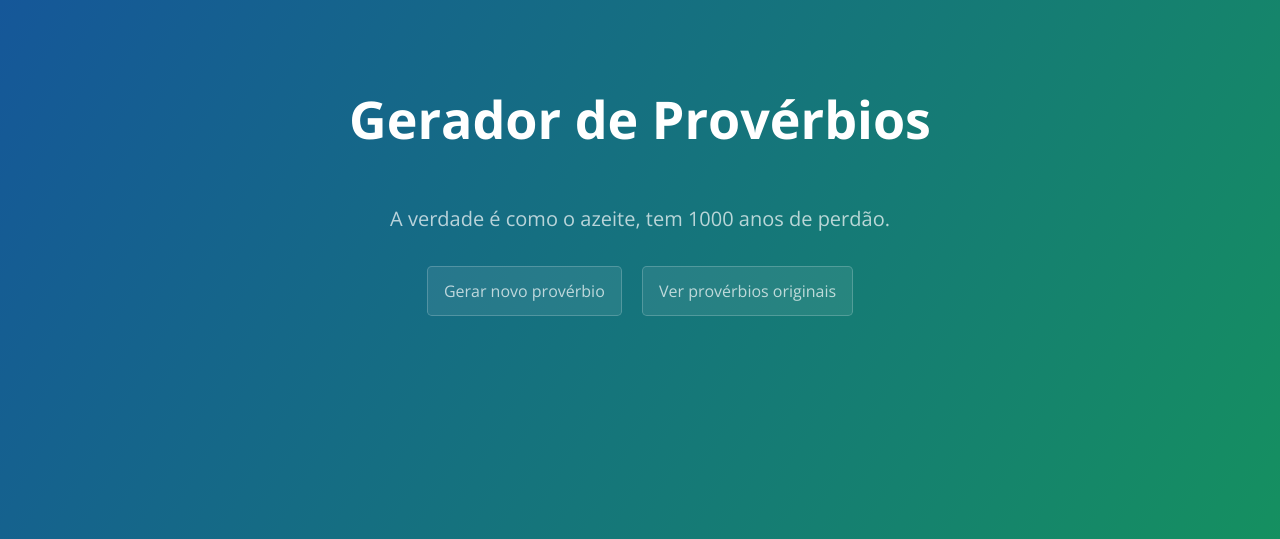
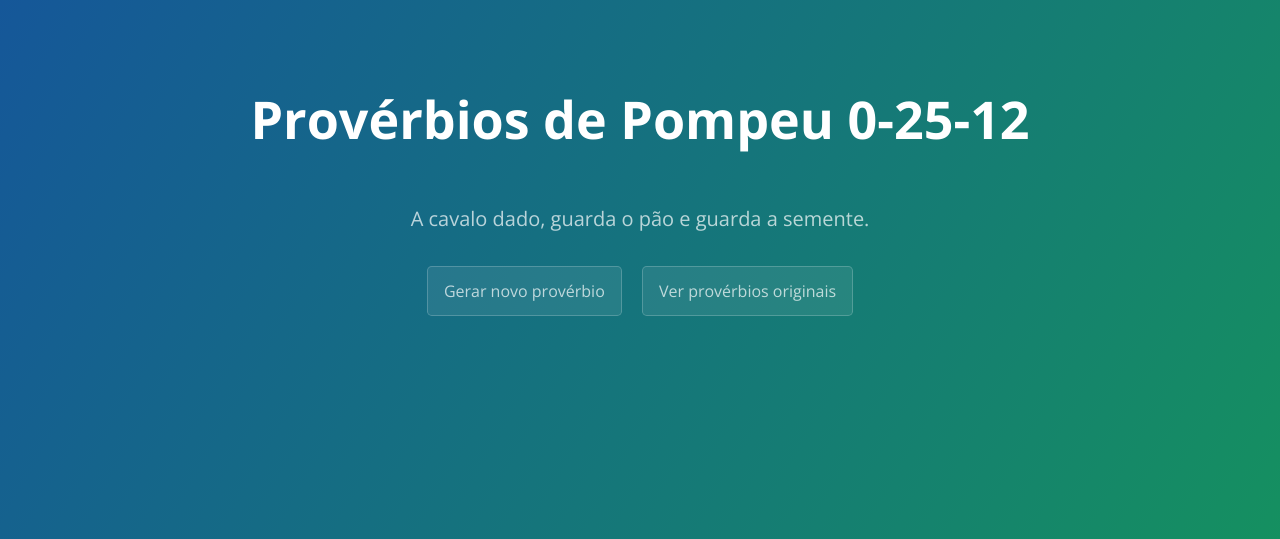
Before and after one commit to duarte-pompeu/proverbios, a plain HTML site: page index.html in a window 1280 px wide. Shown: the top 539 px of the page. Drawn offline with nearby package versions, Linux system fonts and the light colour scheme.

Commit message:
feat: shareable urls (#15)
When generating a new proverb, generate a reference and add to current
URL in query param. When loading page, check if there's query parameter
with reference.

```diff
--- a/index.html
+++ b/index.html
@@ -15,7 +15,7 @@
 
 <body>
 	<section class="page-header">
-		<h1 class="project-name">Gerador de Provérbios</h1>
+		<h1 class="project-name" id="title">Gerador de Provérbios</h1>
 		<br />
 
 
@@ -46,7 +46,7 @@
 
 <script type="text/javascript" src="js/proverbs.js"></script>
 <script>
-	button_generate_new_proverb();
+	initialize_from_url();
 </script>
 
 </html>
--- a/js/proverbs.js
+++ b/js/proverbs.js
@@ -28,9 +28,16 @@ const SOURCES_ELEMENT_ID = "src_proverbs";
 
 // called by buttons
 function button_generate_new_proverb() {
-	let proverb = mix_random_proverbs();
-	show_proverb(proverb);
+	let { i, j, k } = get_random_indexes();
+	let ref = `${i}-${j}-${k}`;
+
+	let { proverb1, proverb2 } = fetch_proverbs(i, j, k);
+	let new_proverb = mix_proverbs(proverb1, proverb2);
+
+	show_proverb(new_proverb);
 	hide_sources();
+	show_ref(ref);
+	update_url_with_ref(ref);
 }
 
 function button_print_original_proverbs() {
@@ -56,26 +63,39 @@ function show_sources(proverbs) {
 	div.innerHTML = html;
 }
 
+function show_ref(ref) {
+	let elem = document.getElementById('title')
+	elem.innerHTML = `Provérbios de Pompeu ${ref}`;
+}
+
 
 // logic and state
-function mix_random_proverbs() {
+function get_random_indexes() {
 	// 1. Pick variable
 	let i = randint(1);
 	let proverbs = ALL_PROVERBS[i].split("|");
 
 	let n_proverbs = proverbs.length;
-	let randi = randint(n_proverbs - 1);
-	let randj = randint(n_proverbs - 2)
-	if (randj >= randi) {
-		randj++;
+	let j = randint(n_proverbs - 1);
+	let k = randint(n_proverbs - 2)
+	if (k >= j) {
+		k++;
 	}
-	let proverb1 = proverbs[randi];
-	let proverb2 = proverbs[randj];
+	return { i, j, k };
+}
 
+function fetch_proverbs(i, j, k) {
+	let proverbs = ALL_PROVERBS[i].split("|");
+	let proverb1 = proverbs[j];
+	let proverb2 = proverbs[k];
+
+	return { proverb1, proverb2 };
+}
+
+function mix_proverbs(proverb1, proverb2){
 	update_last_proverbs(proverb1, proverb2);
-
-	const new_prov_pt1 = proverb1.split(",")[0];
-	const new_prov_pt2 = proverb2.split(",")[1];
+	let new_prov_pt1 = proverb1.split(",")[0];
+	let new_prov_pt2 = proverb2.split(",")[1];
 	return `${new_prov_pt1}, ${new_prov_pt2}`;
 }
 
@@ -86,3 +106,56 @@ function update_last_proverbs(p1, p2) {
 function randint(max) {
 	return Math.floor(Math.random() * (max + 1));
 }
+
+// cursor trash code below
+// URL parameter functions
+function update_url_with_ref(ref) {
+	const url = new URL(window.location);
+	url.searchParams.set('ref', ref);
+	window.history.pushState({}, '', url);
+}
+
+function get_ref_from_url() {
+	const urlParams = new URLSearchParams(window.location.search);
+	return urlParams.get('ref');
+}
+
+function generate_proverb_from_ref(ref) {
+	if (!ref) return null;
+
+	const parts = ref.split('-');
+	if (parts.length !== 2) return null;
+
+	const i = parseInt(parts[0]);
+	const range = parts[1].split('-');
+	if (range.length !== 2) return null;
+
+	const j = parseInt(range[0]);
+	const k = parseInt(range[1]);
+
+	if (isNaN(i) || isNaN(j) || isNaN(k)) return null;
+	if (i < 0 || i >= ALL_PROVERBS.length) return null;
+
+	const proverbs = ALL_PROVERBS[i].split("|");
+	if (j < 0 || j >= proverbs.length || k < 0 || k >= proverbs.length) return null;
+
+	const { proverb1, proverb2 } = fetch_proverbs(i, j, k);
+	const new_proverb = mix_proverbs(proverb1, proverb2);
+
+	return { proverb: new_proverb, ref: ref };
+}
+
+function initialize_from_url() {
+	const ref = get_ref_from_url();
+	if (ref) {
+		const result = generate_proverb_from_ref(ref);
+		if (result) {
+			show_proverb(result.proverb);
+			show_ref(result.ref);
+			hide_sources();
+			return;
+		}
+	}
+	// If no valid ref in URL, generate a random one
+	button_generate_new_proverb();
+}
```
